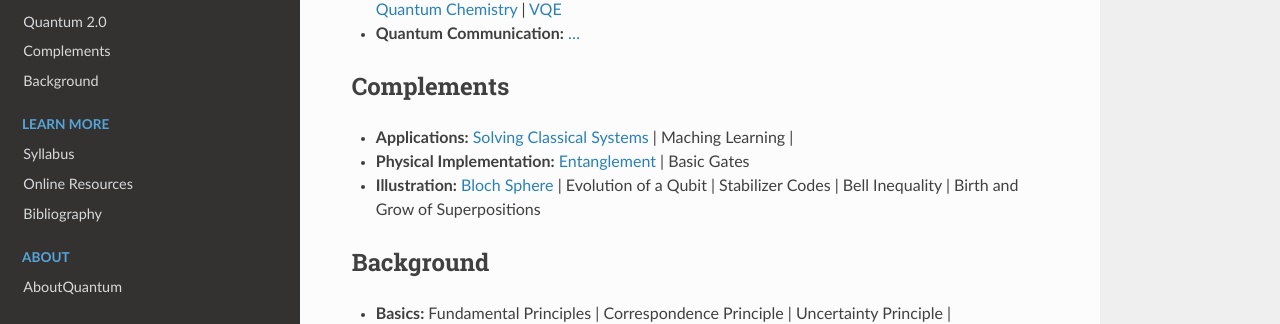
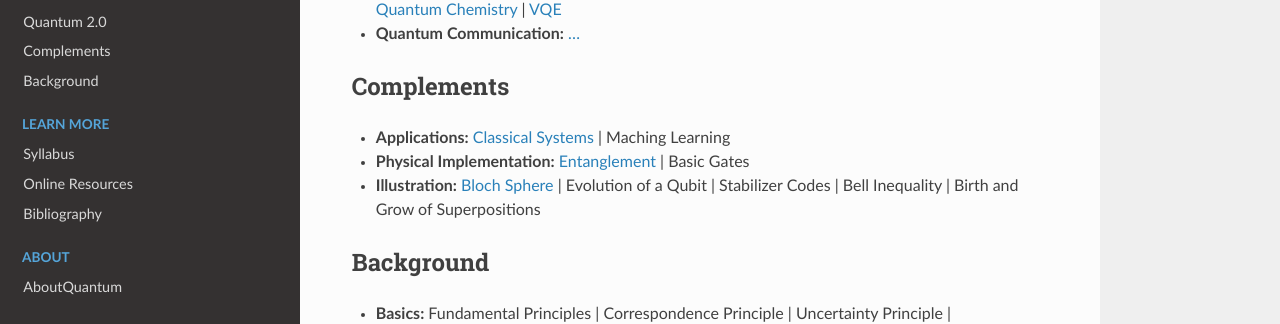
Before and after one commit to tomlqc/about-quantum, a Sphinx documentation site: the page built from source/index.rst, in a window 1280 px wide and 900 px high, scrolled down 486 px. Shown: the part 130-454 px from the top of the window. Built offline with Sphinx 7.4.7 and the Read the Docs theme 2.0.0, drawn with Linux system fonts in a browser that asks for light colours.

Commit message:
classical: Rename to "Classical Systems".

```diff
--- a/source/index.rst
+++ b/source/index.rst
@@ -99,8 +99,8 @@ Complements
 -----------
 
 * **Applications:**
-  :ref:`stories/complements/classical:Solving Classical Systems` |
-  Maching Learning |
+  :ref:`stories/complements/classical:Classical Systems` |
+  Maching Learning
 
 * **Physical Implementation:**
   :ref:`stories/complements/entanglement:Entanglement` |
--- a/source/intro/computing/algo.rst
+++ b/source/intro/computing/algo.rst
@@ -48,7 +48,7 @@ Algorithms
 
 .. rubric:: More Applications
 
-* :ref:`stories/complements/classical:Solving Classical Systems`
+* :ref:`stories/complements/classical:Classical Systems`
 * Machine Learning
 
 .. rubric:: Quantum Supremacy
```
Also changed, not shown: source/stories/complements/classical.rst (+4 -3 lines).
